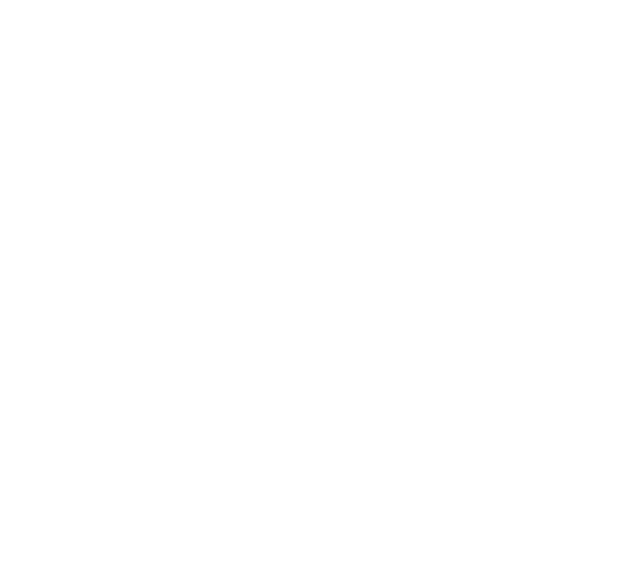
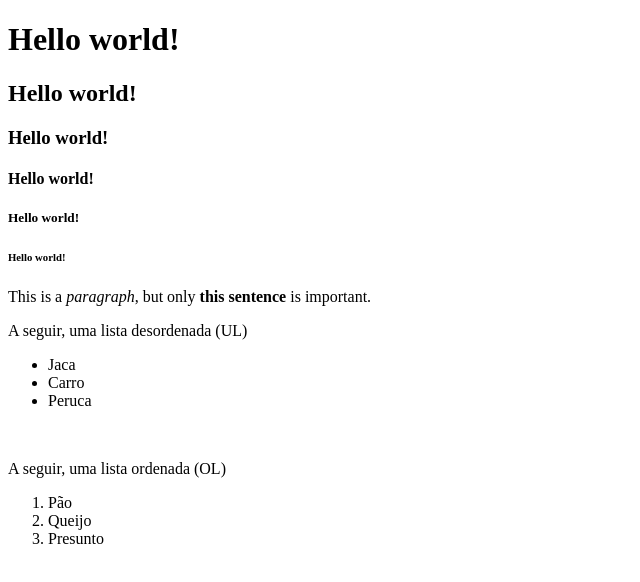
Before and after one commit to carolinadamasceno/html-boilerplate, a plain HTML site: page index.html in a window 1280 px wide. Shown: the whole page, without its empty margins (0-640 px from the left). Drawn offline with Linux system fonts and the light colour scheme.

Commit message:
Add index.html

```diff
--- a/index.html
+++ b/index.html
@@ -8,5 +8,33 @@
 </head>
 <body>
 
+    <h1>Hello world!</h1>
+    <h2>Hello world!</h2>
+    <h3>Hello world!</h3>
+    <h4>Hello world!</h4>
+    <h5>Hello world!</h5>
+    <h6>Hello world!</h6>
+
+    <p>
+        This is a <em>paragraph</em>, but only <strong>this sentence</strong> is important.
+    </p>
+
+    <!--Este é um comentário em HTML e não será exibido no navegador-->
+
+    <p>A seguir, uma lista desordenada (UL)</p>
+    <ul>
+        <li>Jaca</li>
+        <li>Carro</li>
+        <li>Peruca</li>
+    </ul>
+    <br>
+    <p>A seguir, uma lista ordenada (OL)</p>
+    <ol>
+        <li>Pão</li>
+        <li>Queijo</li>
+        <li>Presunto</li>
+    </ol>
+    <br>
+
 </body>
 </html>
```
